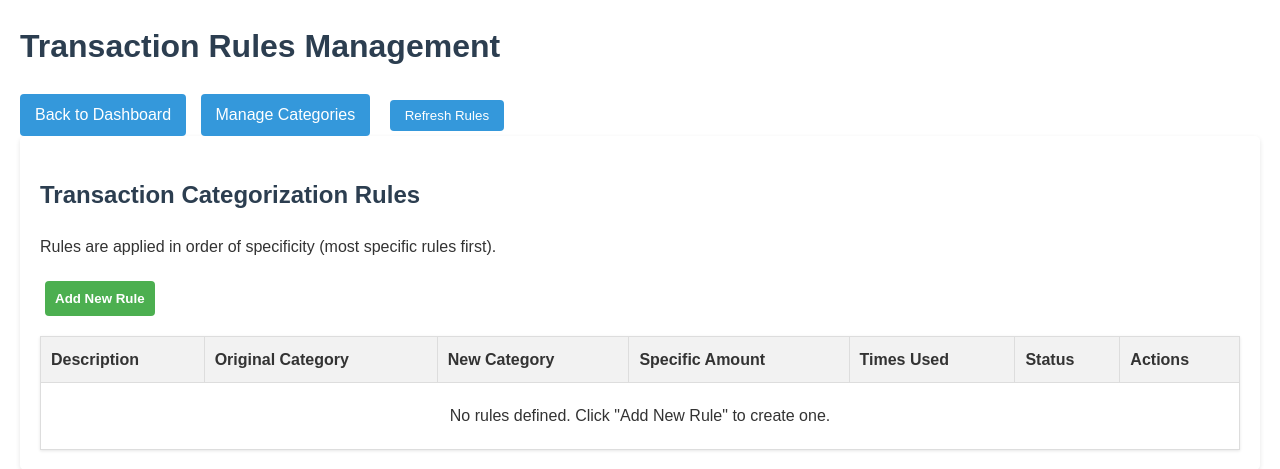
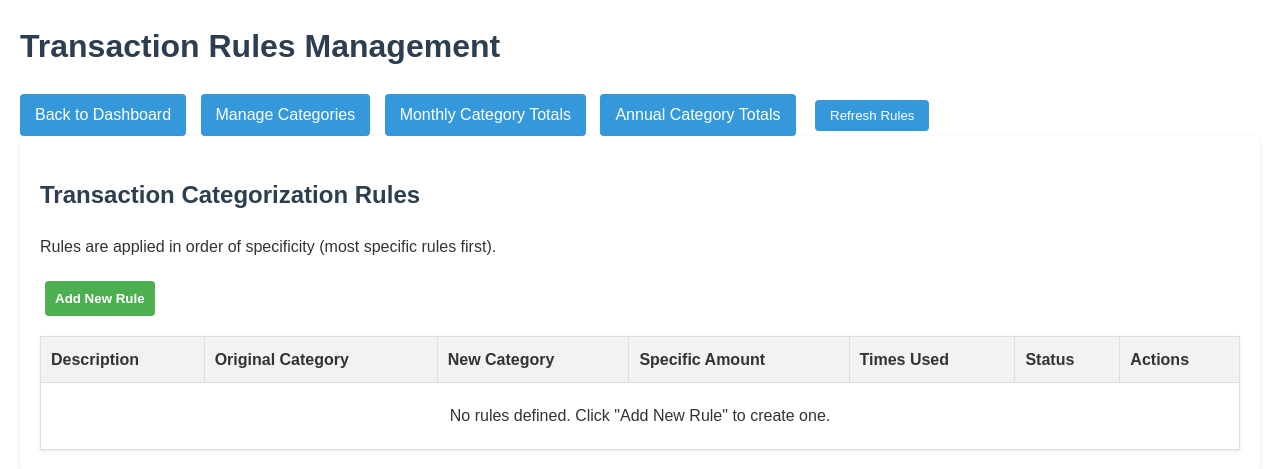
Before and after one commit to EBITDUDE/PlaidApp, a Flask app: page /rules in a window 1280 px wide. Shown: the top 469 px of the page. Run offline with Flask 3, Linux system fonts and the light colour scheme.

Commit message:
made some updates to HTML headers

```diff
--- a/ASB_personal_finance_app/templates/annual_totals.html
+++ b/ASB_personal_finance_app/templates/annual_totals.html
@@ -20,6 +20,7 @@
     <div class="nav-buttons">
         <a href="/" class="nav-button">Back to Dashboard</a>
         <a href="/categories" class="nav-button">Manage Categories</a>
+        <a href="/rules" class="secondary-nav-button">Manage Rules</a>
         <a href="/monthly_totals" class="nav-button">Monthly Category Totals</a>
         <button id="refresh-button" class="nav-button">Refresh Data</button>
     </div>
--- a/ASB_personal_finance_app/templates/categories.html
+++ b/ASB_personal_finance_app/templates/categories.html
@@ -19,6 +19,7 @@
 
     <div class="nav-buttons">
         <a href="/" class="nav-button">Back to Dashboard</a>
+        <a href="/rules" class="secondary-nav-button">Manage Rules</a>
         <a href="/monthly_totals" class="nav-button">Monthly Category Totals</a>
         <a href="/annual_totals" class="nav-button">Annual Category Totals</a>
     </div>
--- a/ASB_personal_finance_app/templates/monthly_totals.html
+++ b/ASB_personal_finance_app/templates/monthly_totals.html
@@ -21,6 +21,7 @@
     <div class="nav-buttons">
         <a href="/" class="nav-button">Back to Dashboard</a>
         <a href="/categories" class="nav-button">Manage Categories</a>
+        <a href="/rules" class="secondary-nav-button">Manage Rules</a>
         <a href="/annual_totals" class="nav-button">Annual Category Totals</a>
         <button id="refresh-button" class="nav-button">Refresh Data</button>
     </div>
--- a/ASB_personal_finance_app/templates/rules.html
+++ b/ASB_personal_finance_app/templates/rules.html
@@ -19,6 +19,8 @@
     <div class="nav-buttons">
         <a href="/" class="nav-button">Back to Dashboard</a>
         <a href="/categories" class="nav-button">Manage Categories</a>
+        <a href="/monthly_totals" class="secondary-nav-button">Monthly Category Totals</a>
+        <a href="/annual_totals" class="secondary-nav-button">Annual Category Totals</a>
         <button id="refresh-rules-btn" class="nav-button">Refresh Rules</button>
     </div>
 
```
